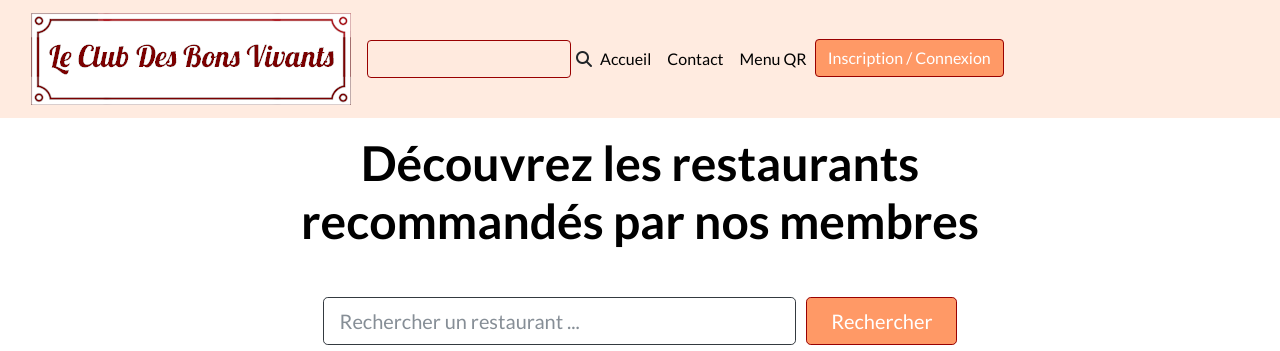
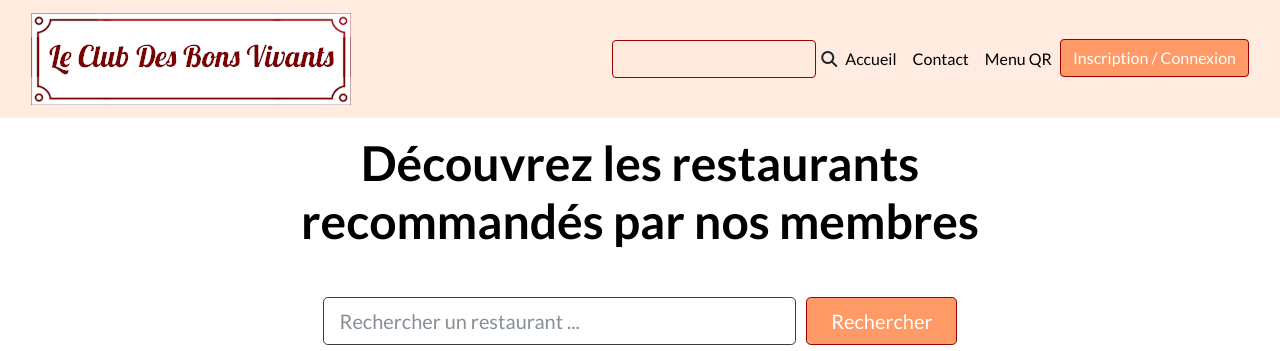
Before and after one commit to SilverAlexTV63/lcdbv, a PHP site: page /index.php in a window 1280 px wide. Shown: the top 351 px of the page. Run offline with PHP 8.4, Linux system fonts and the light colour scheme; some libraries are stand-ins or nearby versions.

Commit message:
Modification header

```diff
--- a/assets/css/style.css
+++ b/assets/css/style.css
@@ -469,6 +469,4 @@ div.comment-redaction {
     div.container:nth-child(2) > div:nth-child(1) > div:nth-child(1) {
     padding: 0;
     }
-
-
 }
--- a/includes/header.php
+++ b/includes/header.php
@@ -9,7 +9,7 @@
             <img src="assets/img/long-logo.png">
         </a>
         <button data-toggle="collapse" class="navbar-toggler" data-target="#navcol-1"><span class="sr-only">Toggle navigation</span><span class="navbar-toggler-icon"></span></button>
-        <div class="collapse navbar-collapse" id="navcol-1">
+        <div class="collapse navbar-collapse" id="navcol-1" style="justify-content: flex-end;">
             <form class="form-inline" target="_self">
                 <div class="form-group">
                     <input class="form-control search-field" type="search" id="search-field" name="search" style="background-color: rgba(255, 153, 102, .01); border-color: #990000;">
```
